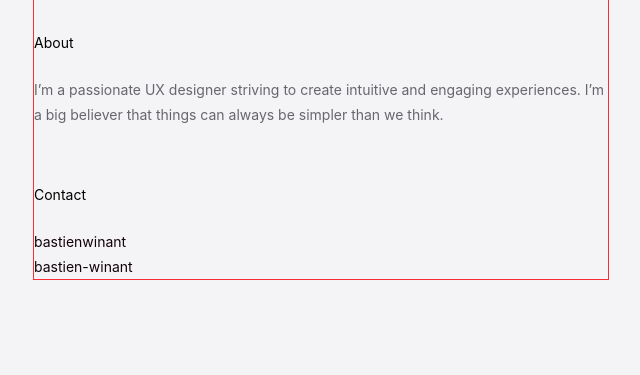
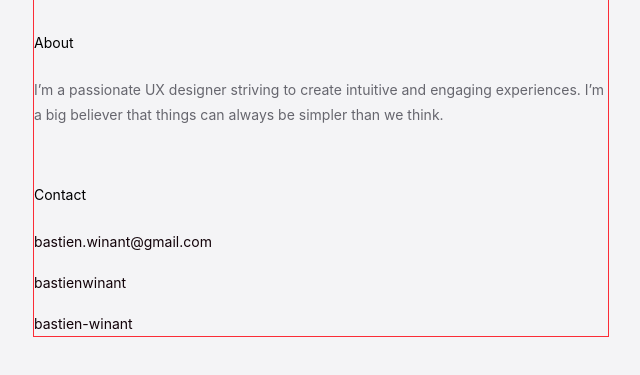
Before and after one commit to bastien-winant/cloud-resume-frontend, an Astro site: page / in a window 1280 px wide. Shown: the part 197-572 px from the top of the page, without its empty margins (319-959 px from the left). Built offline with nearby package versions, Linux system fonts and the light colour scheme; Astro itself is replaced by a stand-in of ours.

Commit message:
contact section

```diff
--- /dev/null
+++ b/src/components/RowGroup.astro
@@ -0,0 +1,3 @@
+<ul class="flex flex-col gap-4">
+  <slot />
+</ul>
--- /dev/null
+++ b/src/components/RowItem.astro
@@ -0,0 +1,3 @@
+<li>
+  <slot />
+</li>
--- a/src/pages/index.astro
+++ b/src/pages/index.astro
@@ -1,6 +1,8 @@
 ---
 import Layout from '@/layouts/Layout.astro';
 import Section from '@/components/Section.astro';
+import RowGroup from '@/components/RowGroup.astro';
+import RowItem from '@/components/RowItem.astro';
 import Link from '@/components/Link.astro';
 ---
 
@@ -13,14 +15,17 @@ import Link from '@/components/Link.astro';
 			</p>
 		</Section>
 		<Section title="contact" as="footer">
-			<ul class="flex flex-col items-start">
-				<li>
+			<RowGroup>
+				<RowItem>
+					<Link label="bastien.winant@gmail.com" href="mailto:bastien.winant@gmail.com" />
+				</RowItem>
+				<RowItem>
 					<Link label="bastienwinant" href="https://www.linkedin.com/in/bastienwinant" />
-				</li>
-				<li>
+				</RowItem>
+				<RowItem>
 					<Link label="bastien-winant" href="https://www.github.com/bastien-winant" />
-				</li>
-			</ul>
+				</RowItem>
+			</RowGroup>
 		</Section>
 	</div>
 </Layout>
```
